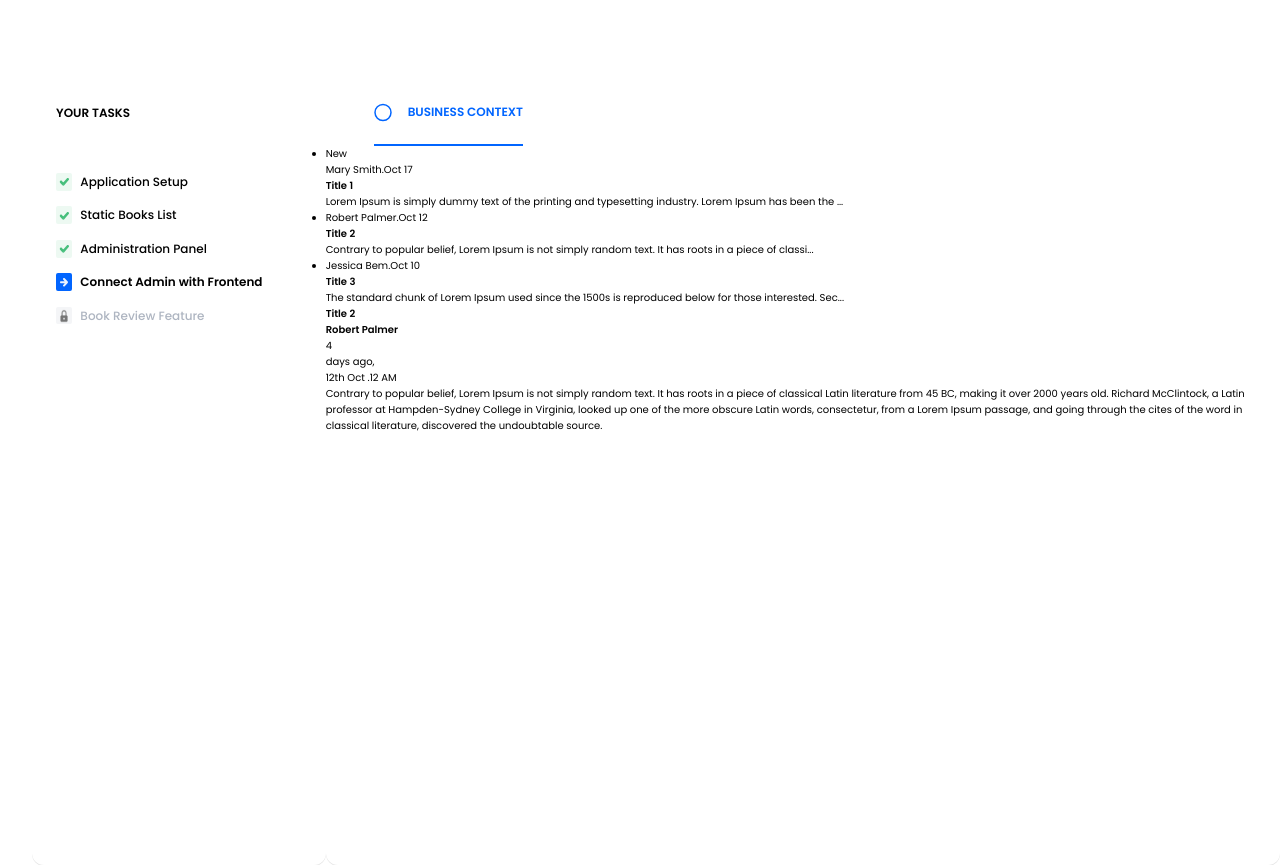
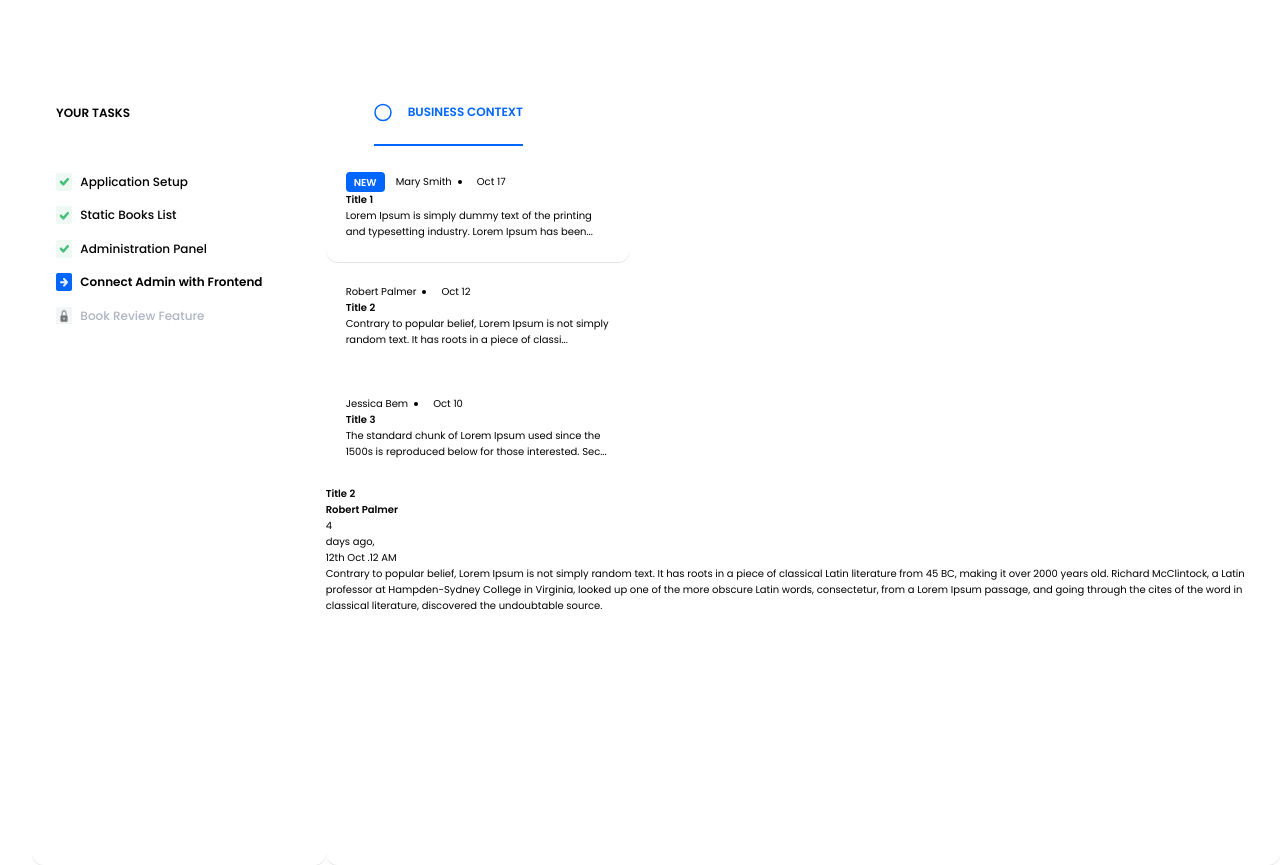
Before and after one commit to JoannaNowPl/junior-front-end-developer-1665850021, a React (Create React App) app: page / in a window 1280 px wide. Built offline with nearby package versions, Linux system fonts and the light colour scheme.

Commit message:
feat: add Business Context item info style

```diff
--- a/src/components/BusinessContext.css
+++ b/src/components/BusinessContext.css
@@ -15,6 +15,7 @@
     width: 100%;
     height: 66px;
     padding-left: 48px;
+    margin-bottom: 4px;
 }
 
 .business-context__header-box{
@@ -24,6 +25,7 @@
     justify-content: flex-start;
     height: 100%;
     border-bottom: 2px solid var(--primary-color);
+
 }
 .business-context__header-name{
     padding-left: 16px;
@@ -35,3 +37,51 @@
     width: 18px;
     height: 19px;
 }
+
+.business-context__list-item{
+list-style: none;
+width: 304px;
+height: 104px;
+padding: 14px 18px 14px 20px;
+margin-top: 8px;
+
+}
+
+.business-context__list-item--new{
+    border-radius: 0 0px 12px 12px;
+    box-shadow: 0px 1px rgba(0, 0, 0, 0.1);
+}
+
+
+.business-context__list-item-info-box{
+    display: flex;
+    flex-direction: row;
+    align-items: center;
+    justify-content: flex-start;
+}
+.business-context__list-item-info{
+    display: flex;
+    flex-direction: row;
+    align-items: center;
+    justify-content: flex-start;
+}
+
+.business-context__list-item-author{
+    list-style: none;
+    padding-right: 20px;
+}
+.business-context__list-item-date{
+    list-style:disc;
+    padding: 0 5px;
+}
+.business-context__list-item-new{
+    height: 20px;
+    width: 39px;
+    background-color: var(--primary-color);
+    color: white;
+    font-weight: 600;
+    text-align: center;
+    border-radius: 4px;
+    padding: 3px;
+    margin-right: 11px;
+}
--- a/src/components/BusinessContext.jsx
+++ b/src/components/BusinessContext.jsx
@@ -1,5 +1,5 @@
 import "./BusinessContext.css";
-import circleIcon from "../utils/Circle.svg"
+import circleIcon from "../utils/Circle.svg";
 
 export function BusinessContext() {
   const BusinessContexts = [
@@ -59,48 +59,52 @@ export function BusinessContext() {
   };
 
   const renderDayEndText = (day) => {
-    if (day === "1" || day === "21" || day === "31") return <span>st</span>
-    else if (day === "2" || day === "22") return <span>nd</span>
-    else if (day === "3" || day === "23") return <span>rd</span>
-    else return <span>th</span>
-  }
+    if (day === "1" || day === "21" || day === "31") return <span>st</span>;
+    else if (day === "2" || day === "22") return <span>nd</span>;
+    else if (day === "3" || day === "23") return <span>rd</span>;
+    else return <span>th</span>;
+  };
   return (
     <div className="business-context">
       <header className="business-context__header">
         <div className="business-context__header-box">
-        <div  className="business-context__header-icon"><img src={circleIcon} alt="Business context icon"/></div>
+          <div className="business-context__header-icon">
+            <img src={circleIcon} alt="Business context icon" />
+          </div>
           <h3 className="business-context__header-name">BUSINESS CONTEXT</h3>
         </div>
       </header>
       <main>
         <nav>
-        <ul>
+          <ul className="business-context__list">
             {BusinessContexts.map((el) => {
               if (el.context_status === "new")
                 return (
-                <li>
-                  <div>
-                    <div>New</div>
-                    <span>{el.author}</span>
-                    <span>.</span>
-                    <span>{`${renderMonth(el.created_at)} ${renderDayOfMonth(
+                  <li className="business-context__list-item  business-context__list-item--new">
+                    <div className="business-context__list-item-info-box">
+                      <div className="business-context__list-item-new">NEW</div>
+                      <ul className="business-context__list-item-info">
+                        <li className="business-context__list-item-author">{el.author}</li>
+                        <li className="business-context__list-item-date">{`${renderMonth(el.created_at)} ${renderDayOfMonth(
                           el.created_at
-                    )}`}</span>
+                        )}`}</li>
+                      </ul>
                     </div>
 
                     <h3>{el.title}</h3>
-                  <p>{`${el.content.substring(0, 100)}...`}</p>
+                    <p>{`${el.content.substring(0, 95)}...`}</p>
                   </li>
                 );
               else if (el.context_status === "active")
                 return (
-                <li>
-                  <div>
-                  <span>{el.author}</span>
-                    <span>.</span>
-                    <span>{`${renderMonth(el.created_at)} ${renderDayOfMonth(
+                  <li className="business-context__list-item">
+                    <div className="business-context__list-item-info-box">
+                    <ul className="business-context__list-item-info">
+                        <li className="business-context__list-item-author">{el.author}</li>
+                        <li className="business-context__list-item-date">{`${renderMonth(el.created_at)} ${renderDayOfMonth(
                           el.created_at
-                    )}`}</span>
+                        )}`}</li>
+                      </ul>
                     </div>
 
                     <h3>{el.title}</h3>
@@ -109,13 +113,14 @@ export function BusinessContext() {
                 );
               else if (el.context_status === "read")
                 return (
-                <li>
-                  <div>
-                    <span>{el.author}</span>
-                    <span>.</span>
-                    <span>{`${renderMonth(el.created_at)} ${renderDayOfMonth(
+                  <li className="business-context__list-item">
+                   <div className="business-context__list-item-info-box">
+                   <ul className="business-context__list-item-info">
+                        <li className="business-context__list-item-author">{el.author}</li>
+                        <li className="business-context__list-item-date">{`${renderMonth(el.created_at)} ${renderDayOfMonth(
                           el.created_at
-                    )}`}</span>
+                        )}`}</li>
+                      </ul>
                     </div>
                     <h3>{el.title}</h3>
                     <p>{`${el.content.substring(0, 100)}...`}</p>
@@ -145,9 +150,7 @@ export function BusinessContext() {
                         {` ${renderMonth(el.created_at)} `}
                       </span>
                       <span>.</span>
-                    <span>
-                    {renderTime(el.created_at)}
-                    </span>
+                      <span>{renderTime(el.created_at)}</span>
                     </div>
                   </header>
                   <p>{el.content}</p>
```
Lines whose indentation alone changed are shown as unchanged.
